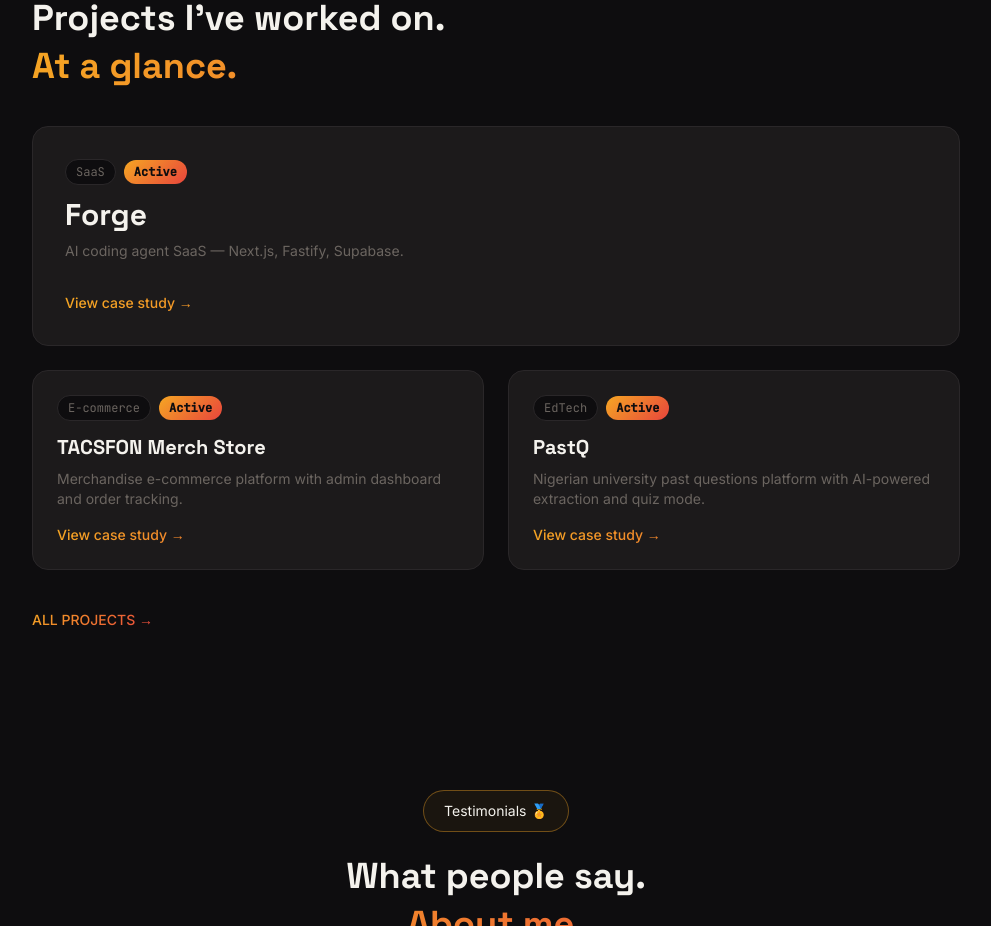
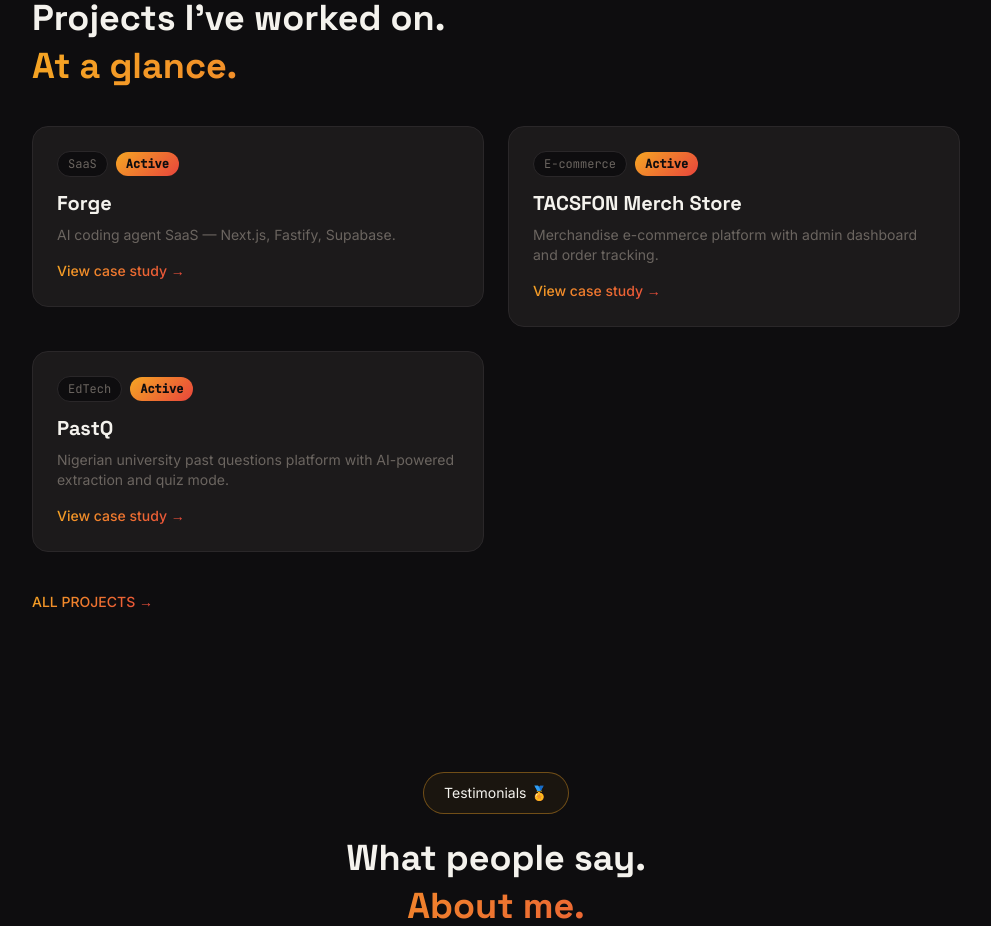
Before and after one commit to ImperioKDB/Bright.ng, a Next.js app: page / in a window 1280 px wide. Shown: the part 1860-2786 px from the top of the page, without its empty margins (144-1135 px from the left). Built offline with nearby package versions, Linux system fonts and the light colour scheme.

Commit message:
REVERT: restore uniform 2-column project grid

```diff
--- a/components/ProjectsGrid.tsx
+++ b/components/ProjectsGrid.tsx
@@ -7,8 +7,6 @@
 import PillBadge from "@/components/PillBadge";
 
 export default function ProjectsGrid() {
-  const [flagship, ...rest] = projects;
-
   return (
     <motion.section
       id="projects"
@@ -33,42 +31,14 @@
         initial="hidden"
         whileInView="visible"
         viewport={{ once: true, amount: 0.2 }}
-        className="grid grid-cols-1 md:grid-cols-2 gap-6 text-left"
+        className="grid md:grid-cols-2 gap-6 text-left"
       >
-        {flagship && (
-          <motion.div variants={fadeUpItem} className="md:col-span-2">
-            <Link
-              href={`/projects/${flagship.slug}`}
-              className="block bg-surface border border-edge rounded-2xl p-8 transition-colors duration-200 hover:border-text/30 min-h-[220px] flex flex-col justify-between"
-            >
-              <div>
-                <div className="flex items-center gap-2 mb-3">
-                  <span className="text-xs px-2.5 py-1 bg-bg border border-edge rounded-full text-muted font-mono">
-                    {flagship.category}
-                  </span>
-                  <span className="text-xs px-2.5 py-1 bg-accent-gradient text-bg rounded-full font-mono font-semibold">
-                    {flagship.status}
-                  </span>
-                </div>
-                <h3 className="font-display text-2xl md:text-3xl font-semibold mb-2 text-text">
-                  {flagship.title}
-                </h3>
-                <p className="text-muted text-sm max-w-lg">{flagship.description}</p>
-              </div>
-              <span className="inline-block mt-6 text-sm bg-accent-gradient bg-clip-text text-transparent font-medium">
-                View case study →
-              </span>
-            </Link>
-          </motion.div>
-        )}
-
-        {rest.map((project) => (
+        {projects.map((project) => (
           <motion.div key={project.slug} variants={fadeUpItem}>
             <Link
               href={`/projects/${project.slug}`}
-              className="block bg-surface border border-edge rounded-2xl p-6 transition-colors duration-200 hover:border-text/30 h-full flex flex-col justify-between"
+              className="block bg-surface border border-edge rounded-2xl p-6 transition-colors duration-200 hover:border-text/30"
             >
-              <div>
               <div className="flex items-center gap-2 mb-3">
                 <span className="text-xs px-2.5 py-1 bg-bg border border-edge rounded-full text-muted font-mono">
                   {project.category}
@@ -79,7 +49,6 @@
               </div>
               <h3 className="font-display text-xl font-semibold mb-2 text-text">{project.title}</h3>
               <p className="text-muted text-sm">{project.description}</p>
-              </div>
               <span className="inline-block mt-4 text-sm bg-accent-gradient bg-clip-text text-transparent font-medium">
                 View case study →
               </span>
```
Lines whose indentation alone changed are shown as unchanged.
